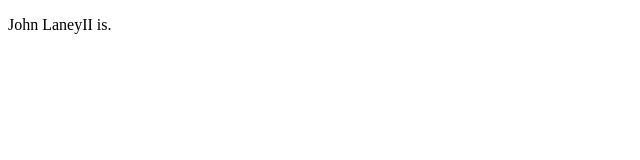
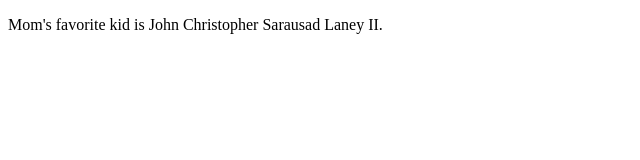
Before and after one commit to PlasticStraw0/PlasticStraw0.github.io, a plain HTML site: page index.html in a window 1280 px wide. Shown: the whole page, without its empty margins (0-640 px from the left). Drawn offline with Linux system fonts and the light colour scheme.

Commit message:
Update index.html

```diff
--- a/index.html
+++ b/index.html
@@ -4,6 +4,6 @@
   <title>why not</title>
 </head>
 <body>
-  <p>John LaneyII is.</p>
+  <p>Mom's favorite kid is John Christopher Sarausad Laney II.</p>
 </body>
 </html>
```
